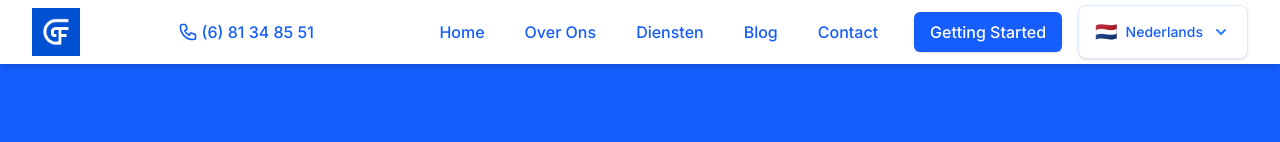
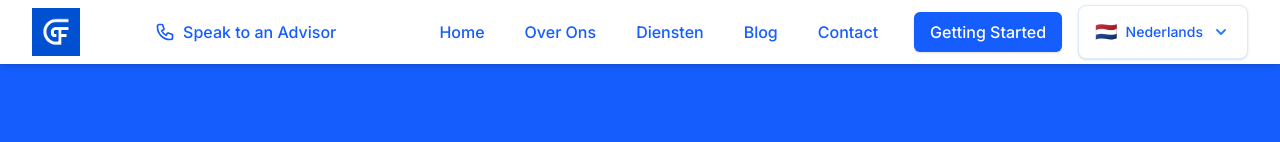
Before and after one commit to glodinasflexwork/glodinas-finance-website, a Next.js app: page / in a window 1280 px wide. Shown: the top 142 px of the page. Built offline with nearby package versions, Linux system fonts and the light colour scheme.

Commit message:
Replace phone number with 'Speak to an Advisor' CTA in navigation

```diff
--- a/src/components/Navbar.tsx
+++ b/src/components/Navbar.tsx
@@ -68,13 +68,13 @@ const Navbar = () => {
             </Link>
           </div>
 
-          {/* Phone number in top navigation */}
+          {/* Call CTA in top navigation */}
           <div className="hidden md:flex items-center mr-4">
-            <a href="tel:+31681348551" className="flex items-center text-blue-600 hover:text-blue-800 font-medium transition-colors">
-              <svg xmlns="http://www.w3.org/2000/svg" className="h-5 w-5 mr-1" fill="none" viewBox="0 0 24 24" stroke="currentColor">
+            <a href="tel:+31681348551" className="flex items-center text-blue-600 hover:text-blue-800 font-medium transition-colors px-3 py-2 rounded-md hover:bg-blue-50">
+              <svg xmlns="http://www.w3.org/2000/svg" className="h-5 w-5 mr-2" fill="none" viewBox="0 0 24 24" stroke="currentColor">
                 <path strokeLinecap="round" strokeLinejoin="round" strokeWidth={2} d="M3 5a2 2 0 012-2h3.28a1 1 0 01.948.684l1.498 4.493a1 1 0 01-.502 1.21l-2.257 1.13a11.042 11.042 0 005.516 5.516l1.13-2.257a1 1 0 011.21-.502l4.493 1.498a1 1 0 01.684.949V19a2 2 0 01-2 2h-1C9.716 21 3 14.284 3 6V5z" />
               </svg>
-              (6) 81 34 85 51
+              Speak to an Advisor
             </a>
           </div>
 
@@ -153,12 +153,12 @@ const Navbar = () => {
         aria-hidden={!isMenuOpen}
       >
         <div className="px-4 pt-4 pb-6 space-y-4 bg-white shadow-inner border-t border-gray-100">
-          {/* Phone number in mobile menu */}
+          {/* Call CTA in mobile menu */}
           <a href="tel:+31681348551" className="flex items-center px-4 py-3 text-blue-600 hover:text-blue-800 font-medium bg-blue-50 rounded-lg hover:bg-blue-100 transition-colors">
             <svg xmlns="http://www.w3.org/2000/svg" className="h-5 w-5 mr-3" fill="none" viewBox="0 0 24 24" stroke="currentColor">
               <path strokeLinecap="round" strokeLinejoin="round" strokeWidth={2} d="M3 5a2 2 0 012-2h3.28a1 1 0 01.948.684l1.498 4.493a1 1 0 01-.502 1.21l-2.257 1.13a11.042 11.042 0 005.516 5.516l1.13-2.257a1 1 0 011.21-.502l4.493 1.498a1 1 0 01.684.949V19a2 2 0 01-2 2h-1C9.716 21 3 14.284 3 6V5z" />
             </svg>
-            (6) 81 34 85 51
+            Speak to an Advisor
           </a>
 
           <div className="space-y-2">
```
